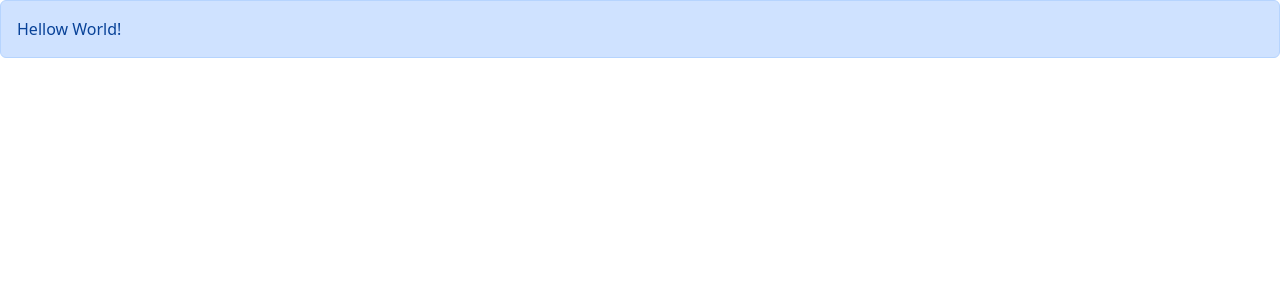
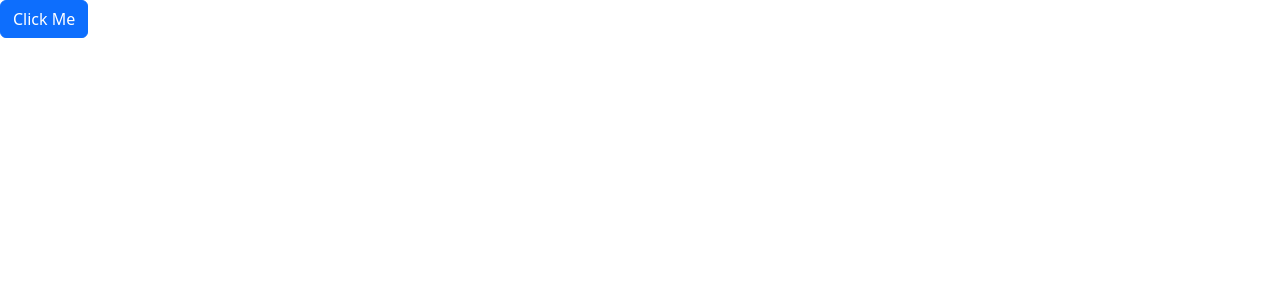
Before and after one commit to DESHIKATHEEKSHANI/react-app, a React (Vite) app: page / in a window 1280 px wide. Shown: the top 300 px of the page. Built offline with nearby package versions, Linux system fonts and the light colour scheme.

Commit message:
feat: implement Button component for reusable button functionality

```diff
--- a/src/App.tsx
+++ b/src/App.tsx
@@ -1,11 +1,11 @@
-import Alert from "./components/Alert";
+import Button from "./components/Button";
 
 function App() {
     return (
         <div>
-            <Alert>
-            Hellow <span>World!</span>
-            </ Alert>
+            <Button onClick={() => alert("Button clicked!")}>
+                Click Me
+            </Button>
         </div>
     );
 }
--- /dev/null
+++ b/src/components/Button.tsx
@@ -0,0 +1,10 @@
+import React from "react";
+interface ButtonProps {
+  children: React.ReactNode;
+  onClick: () => void;
+}
+const Button = ({ children, onClick }: ButtonProps) => {
+  return <div className="btn btn-primary" onClick={onClick}>{children}</div>;
+};
+
+export default Button;
```
